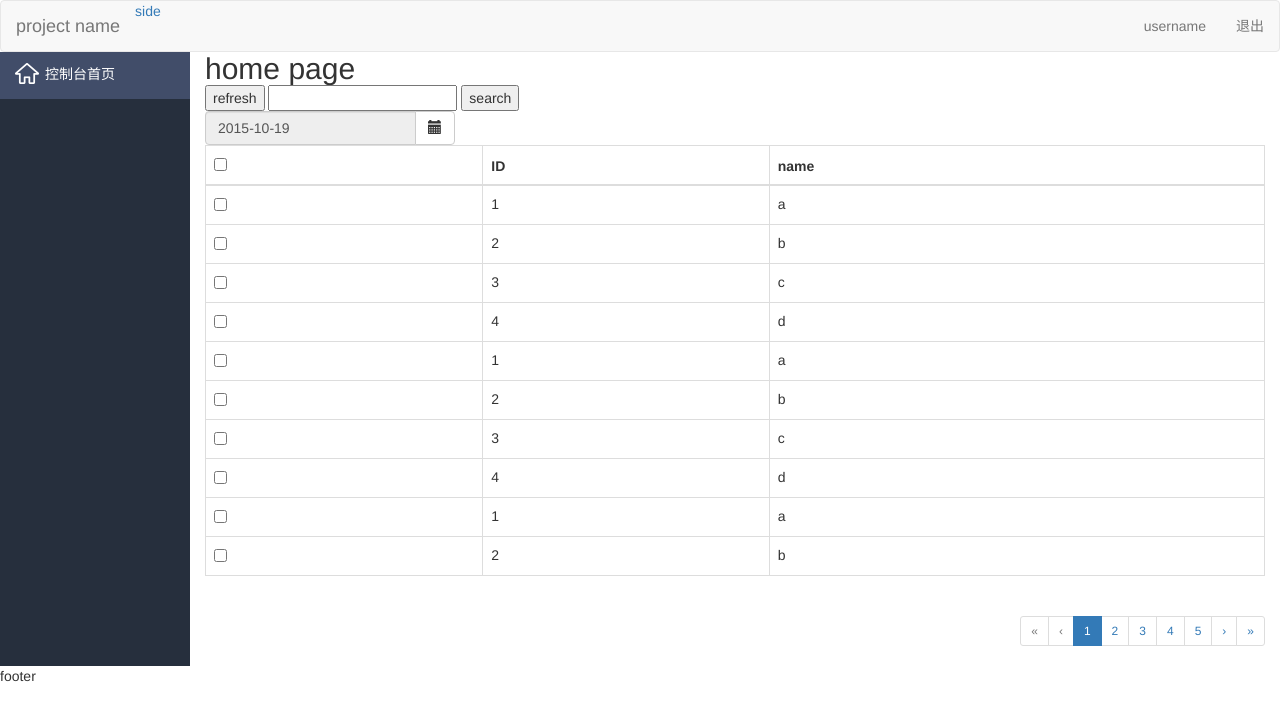
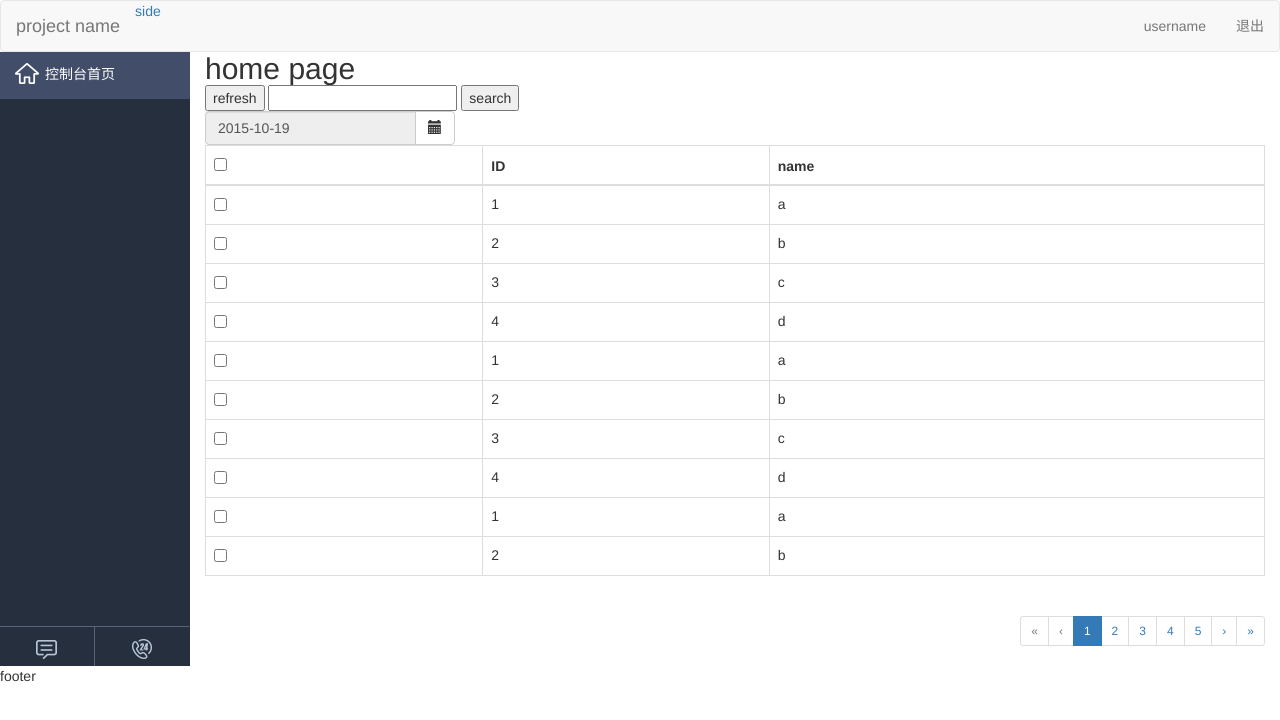
Before and after one commit to Zhang-1117/front2.0, a website: page zh-cn/index.html in a window 1280 px wide. Drawn offline with Linux system fonts and the light colour scheme.

Commit message:
modify sidebar collapse & tips

```diff
--- a/css/main.css
+++ b/css/main.css
@@ -107,6 +107,37 @@ h1, h2, h3, h4, h5, h6 {
 .active .yo-paylist {
 	background-position: -26px -234px;
 }
+.yo-lync {
+	background-position: 0 -260px;
+}
+a:hover .yo-lync {
+	background-position: -26px -260px;
+}
+.yo-phone {
+	background-position: 0 -286px;
+}
+a:hover .yo-phone {
+	background-position: -26px -286px;
+}
+.sidebar-bottom {
+	width: 100%;
+	bottom: 0;
+}
+.sidebar-bottom > a {
+	width: 94.5px;
+	height: 40px;
+	line-height: 40px;
+	border-top: solid 1px #5a6279;
+}
+.sidebar-bottom > a:first-child {
+	border-right: solid 1px #5a6279;
+}
+.sidebar-bottom > a.small {
+	width: 100%;
+}
+.sidebar-bottom > a.small:first-child {
+	border-right-width: 0;
+}
 /* right content */
 .right-content {
 	margin-left: 190px;
--- a/modules/core/directives/sidebar.directive.js
+++ b/modules/core/directives/sidebar.directive.js
@@ -83,6 +83,9 @@ angular.module('core').directive('tips', function () {
                     'border': '6px solid transparent',
                     'position': 'absolute'
                 });
+            var arrowObjHeight = arrowObj.height(),
+                arrowObjWidth = arrowObj.outerWidth();
+
             if (linkObj.css('position') !== 'relative') {
                 linkObj.css('position', 'relative');
             }
@@ -94,9 +97,7 @@ angular.module('core').directive('tips', function () {
             var tipObjHeight = tipObj.height(),
                 tipObjWidth = tipObj.width(),
                 tipObOjWidth = tipObj.outerWidth(),
-                tipObjOHeight = tipObj.outerHeight(),
-                arrowObjHeight = arrowObj.outerHeight(),
-                arrowObjWidth = arrowObj.outerWidth();
+                tipObjOHeight = tipObj.outerHeight();
             function compareHeight(tipH, objH) {
                 if (tipH > objH) {
                     return - Math.abs(tipH - objH)/2;
@@ -121,7 +122,7 @@ angular.module('core').directive('tips', function () {
                         'top': compareHeight(tipObjOHeight, objOHeight),
                         'left': objWidth + 10
                     });
-                    console.log(arrowObj, tipObjHeight, arrowObjHeight, arrowObjWidth);
+                    // console.log(arrowObj, tipObjHeight, arrowObjHeight, arrowObjWidth);
                     arrowObj.css({
                         'top': (tipObjHeight - arrowObjHeight)/2,
                         'left': - arrowObjWidth
--- a/zh-cn/index.html
+++ b/zh-cn/index.html
@@ -33,6 +33,14 @@
 				</a>
 			</li>
 		</ul>
+		<div class="sidebar-bottom absol clearfix">
+            <a href="javascript:void(0);" class="text-center pull-left" onClick="javascript:window.open('http://www.sundns.com/custom_service_link.php', '_blank', 'height=544, width=644,toolbar=no,scrollbars=no,menubar=no,status=no');" ng-class="{small: !coll}" tips message="客服咨询" direc="{{ coll ? 'top' : 'right' }}" color="#fd8016">
+                <i class="icon-yo-nav yo-lync"></i>
+            </a>
+            <a href="javascript:void(0);" class="text-center pull-left" ng-class="{small: !coll}" tips message="咨询热线: 400-720-0020" direc="{{ coll ? 'top' : 'right' }}" color="#fd8016">
+                <i class="icon-yo-nav yo-phone"></i>
+            </a>
+        </div>
 	</div>
 	<div class="right-content">
 		<div class="container-fluid" ui-view></div>
```
